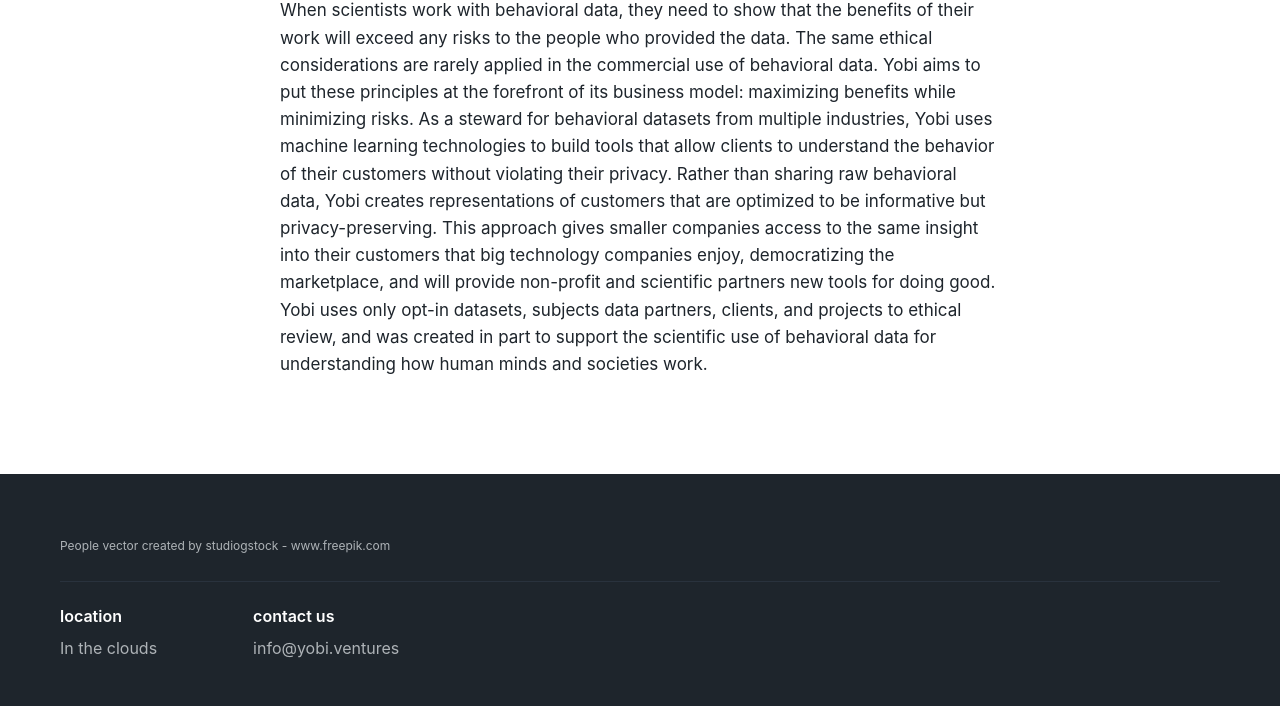
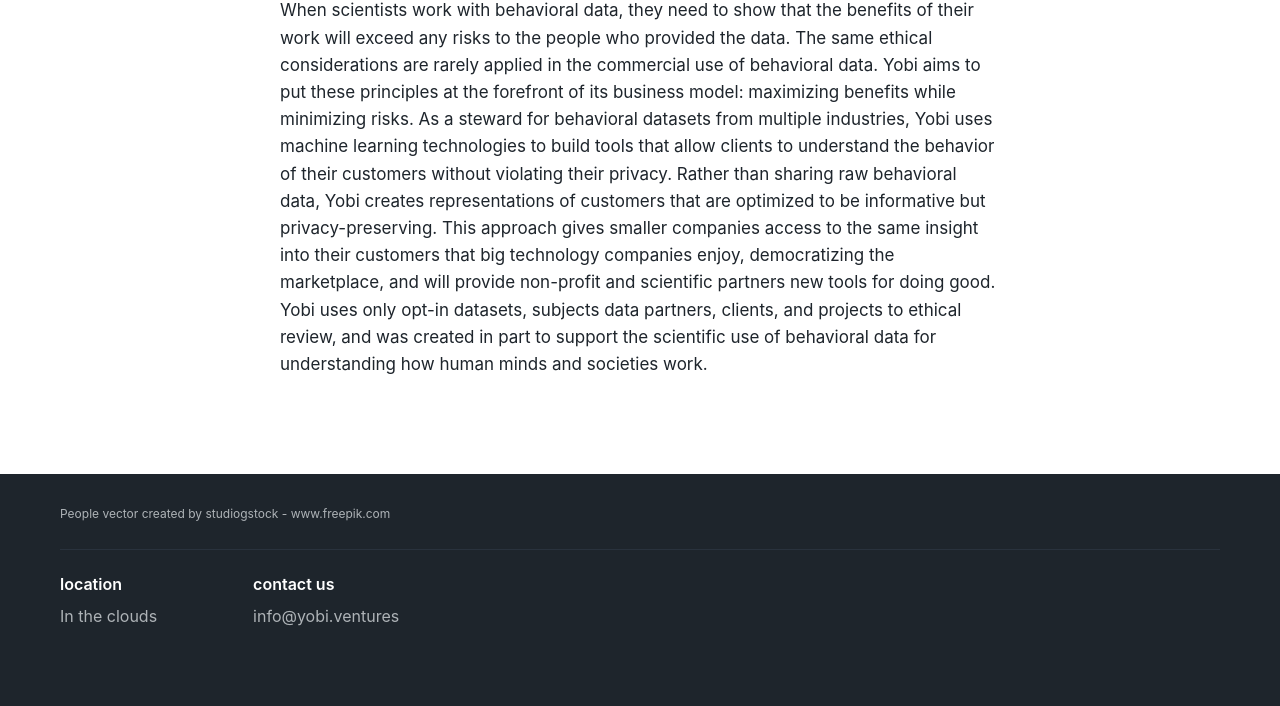
Before and after one commit to james01/yobi-website, an Eleventy site: page src/site/index.html in a window 1280 px wide. Shown: the part 2026-2732 px from the top of the page. Built offline with nearby package versions, Linux system fonts and the light colour scheme; Eleventy itself is replaced by a stand-in of ours; files that its build step writes are made by us from their sources.

Commit message:
Updated footer

```diff
--- a/src/scss/_home.scss
+++ b/src/scss/_home.scss
@@ -146,7 +146,7 @@
 
 .footer {
   background-color: var(--gray-1);
-  padding-top: 64px;
+  padding-top: 32px;
 
   &__notes {
     color: var(--gray-4);
@@ -170,6 +170,16 @@
     display: flex;
     flex-wrap: nowrap;
 
+    &__header {
+      color: #fff;
+      font-size: 1rem;
+      font-weight: 600;
+      text-transform: lowercase;
+      font-variant: small-caps;
+      margin-bottom: 12px;
+      line-height: initial;
+    }
+
     &__column {
       margin-right: 48px;
 
@@ -183,15 +193,6 @@
 
       &:last-child {
         margin-right: 0;
-      }
-
-      h4 {
-        color: #fff;
-        font-size: 1rem;
-        font-weight: 600;
-        text-transform: lowercase;
-        font-variant: small-caps;
-        margin-bottom: 12px;
       }
 
       ul {
--- a/src/site/index.html
+++ b/src/site/index.html
@@ -102,13 +102,13 @@
         </div>
         <div class="footer__content">
           <div class="footer__content__column">
-            <h4>Location</h4>
+            <p class="footer__content__header">Location</p>
             <ul>
               <li>In the clouds</li>
             </ul>
           </div>
           <div class="footer__content__column">
-            <h4>Contact Us</h4>
+            <p class="footer__content__header">Contact Us</p>
             <ul>
               <li><a href="mailto:info@yobi.ventures">info@yobi.ventures</a></li>
             </ul>
```
